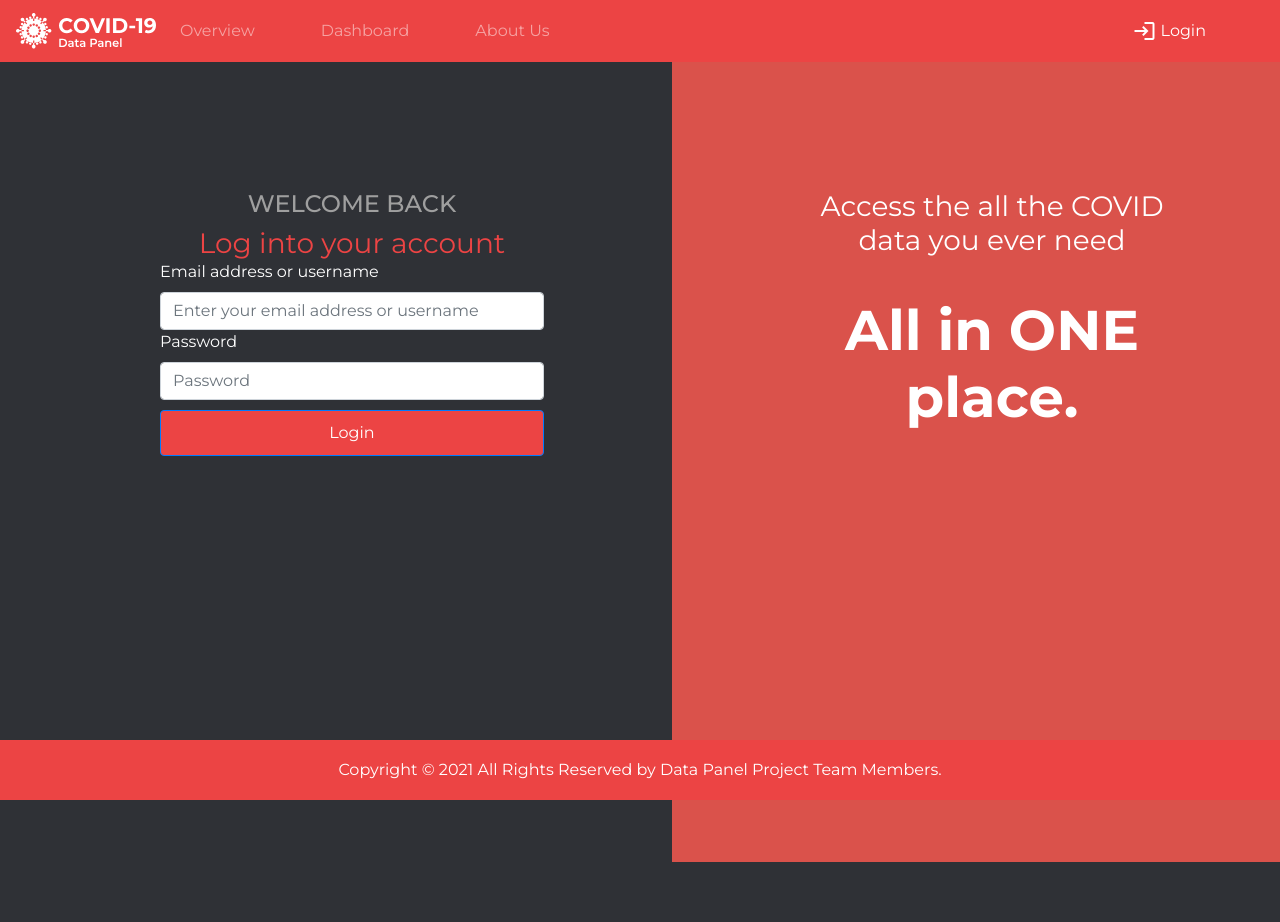
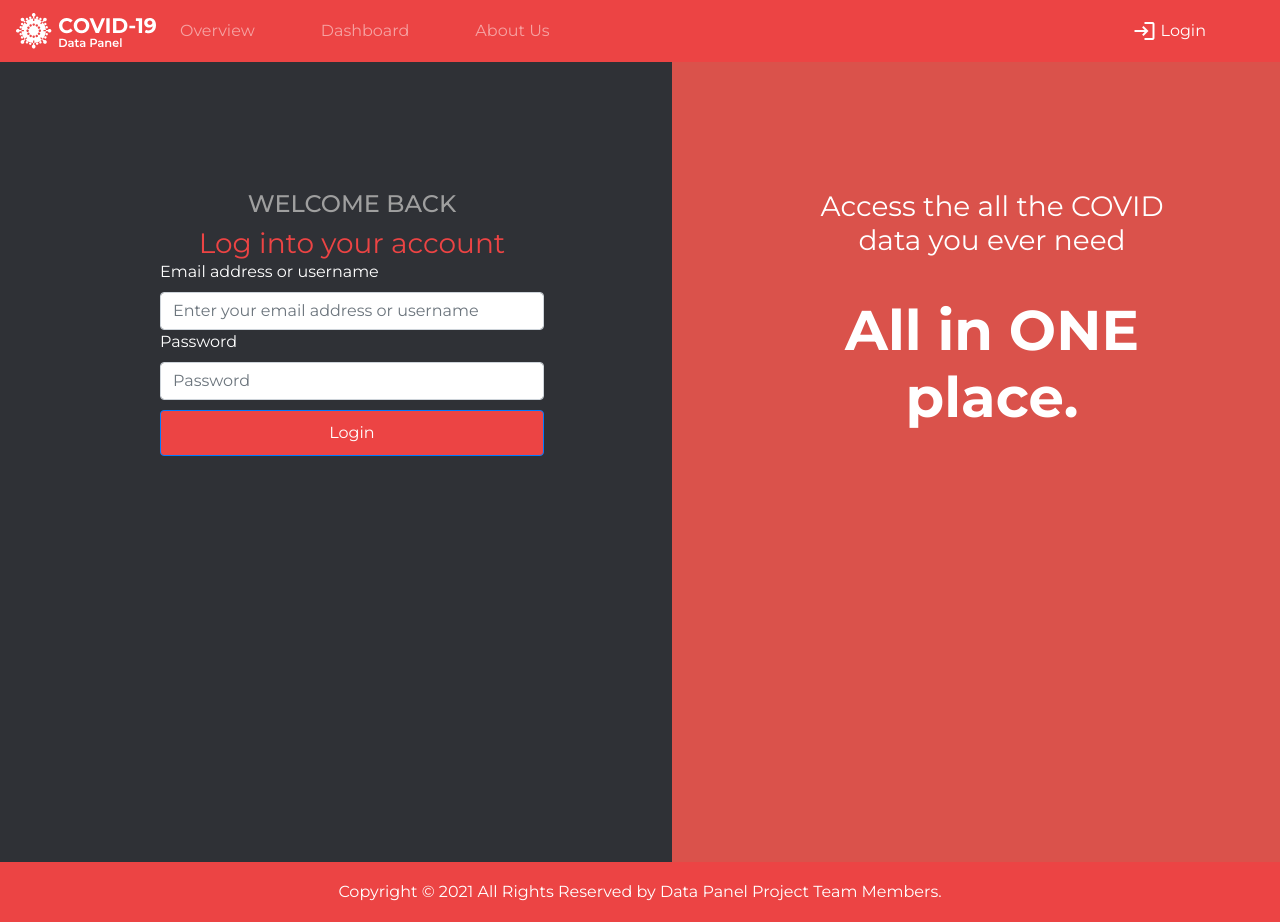
Before and after one commit to info340-au21/CovidNow-Datapanel, a React (Create React App) app: page /login in a window 1280 px wide. Shown: the top 922 px of the page. Before the commit the page ends 862 px from the top, so only its background shows below. Built offline with nearby package versions, Linux system fonts and the light colour scheme; a web font is replaced by a local one.

Commit message:
put footer back into normal flow, fixed position

```diff
--- a/src/index.css
+++ b/src/index.css
@@ -7,8 +7,8 @@ html {
 }
 
 body {
-    height: calc(100% + 60px);
-    margin: 62px 0;
+    margin-top: 62px;
+    padding-bottom: 50px;
 }
 
 main {
@@ -90,7 +90,7 @@ p {
 
 .view-control {
     position: fixed;
-    bottom: 60px;
+    bottom: 0;
     width: 100%;
     height: 50px;
     display: flex;
--- a/src/style.css
+++ b/src/style.css
@@ -51,7 +51,6 @@ main {
 
 footer {
     background-color: var(--second-color);
-    position: fixed;
     bottom: 0;
     display: flex;
     justify-content: center;
```
